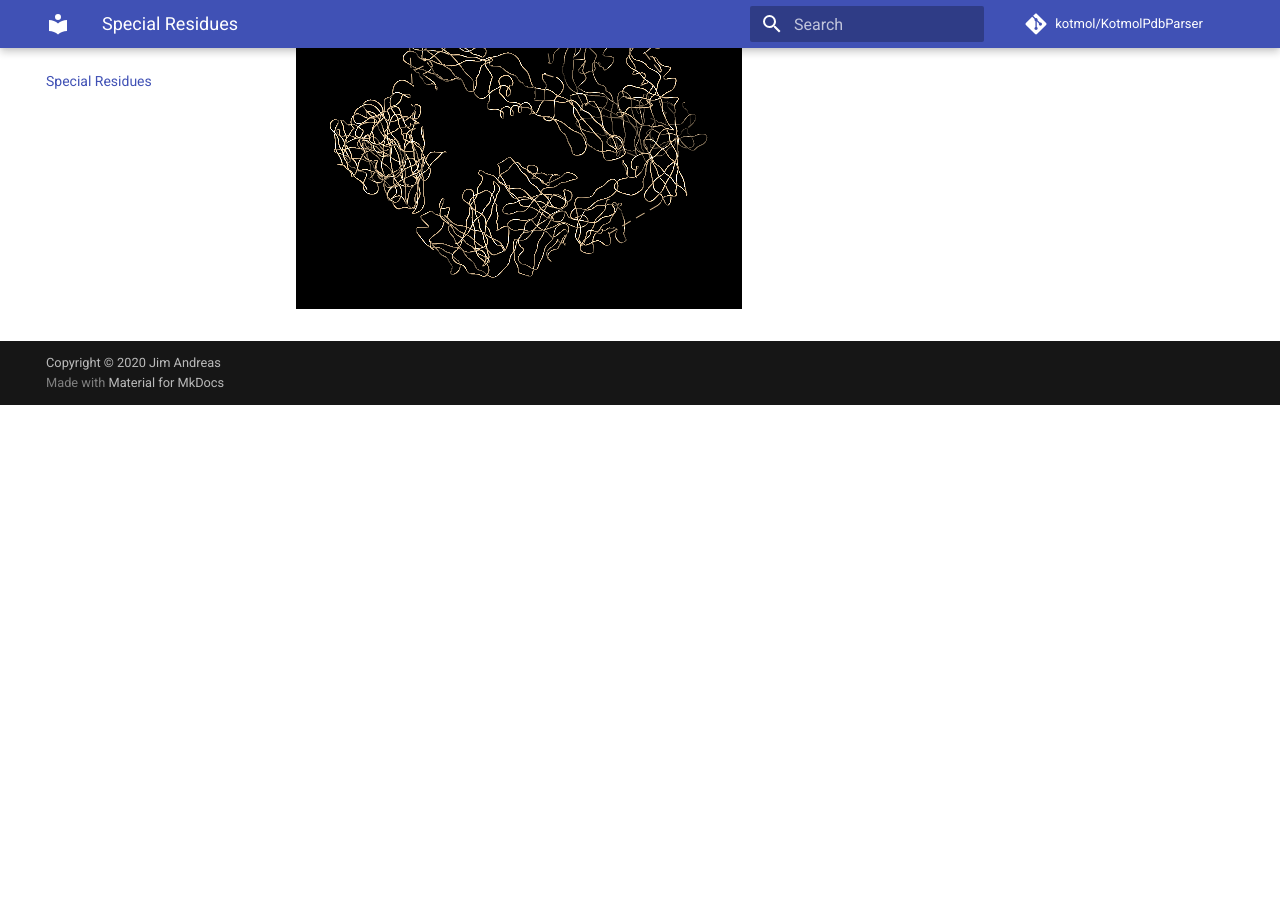
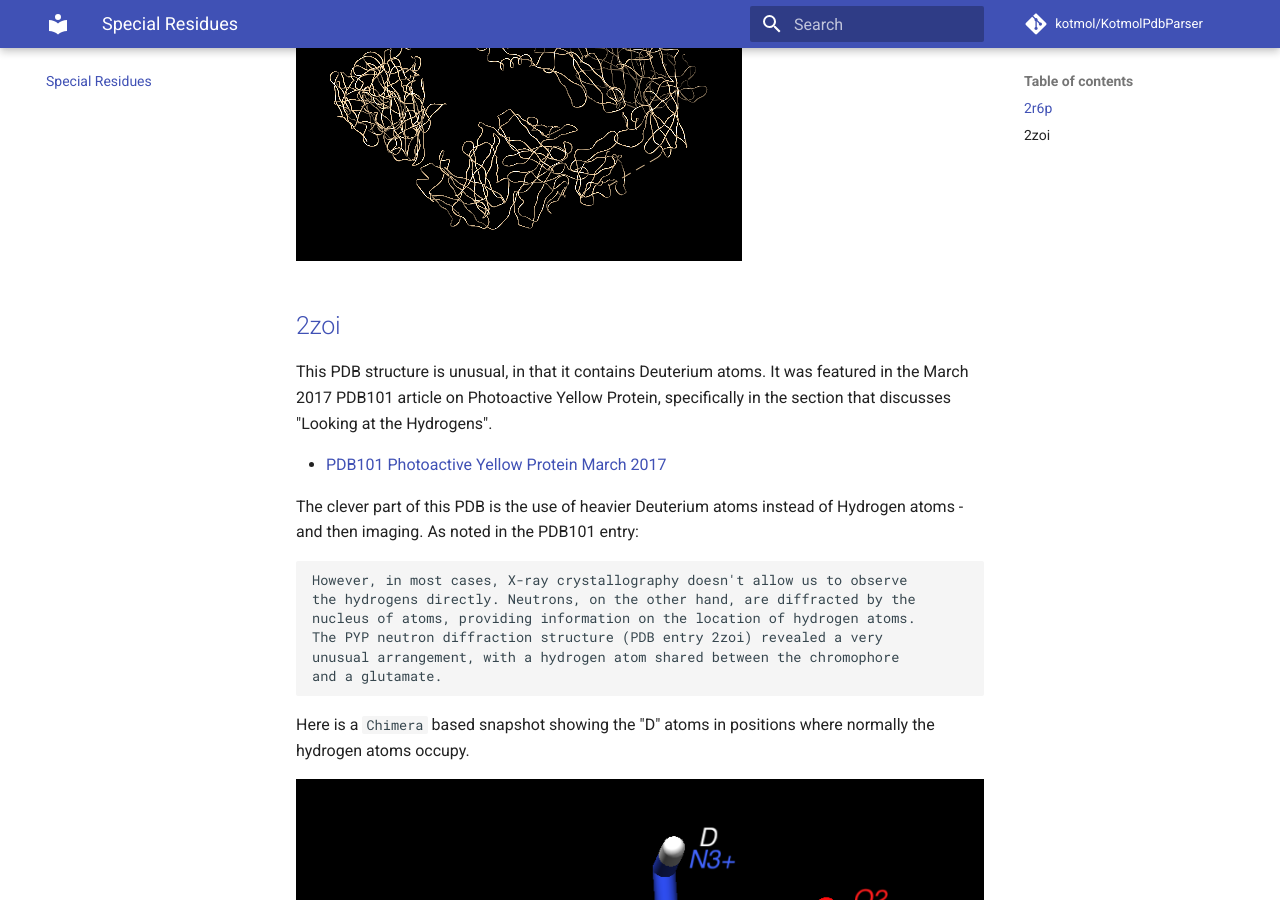
Before and after one commit to kotmol/KotmolPdbParser, an MkDocs documentation site: the page built from docs/Special-Residues.md, in a window 1280 px wide and 900 px high, scrolled down 1250 px. Built offline with MkDocs 1.6.1 and Material for MkDocs 9.7.7, drawn with Linux system fonts in a browser that asks for light colours; comment, search, counter and statistics services are not loaded; before the commit the page ends 1655 px from its top, so only the background shows below that; some of the changed text lies outside the part shown.

Commit message:
add 2zoi molecule

```diff
--- a/docs/Special-Residues.md
+++ b/docs/Special-Residues.md
@@ -29,3 +30,29 @@ and `Chimera` defaults to just the CA chain.
 
 ![Molbrowser view](img/PDB-2R6P-Molbrowser-spacefilling.PNG)
 ![Chimera background view](img/PDB-2R6P-chimera-CAbackbone.PNG)
+
+[2zoi][5]
+----
+This PDB structure is unusual, in that it contains Deuterium atoms.
+It was featured in the March 2017 PDB101 article on Photoactive Yellow Protein, specifically in
+the section that discusses "Looking at the Hydrogens".
+
+* [PDB101 Photoactive Yellow Protein March 2017][4]
+
+  [4]: https://pdb101.rcsb.org/motm/207
+  [5]: https://www.rcsb.org/structure/2zoi
+
+The clever part of this PDB is the use of heavier Deuterium atoms instead of Hydrogen atoms - and then
+imaging.  As noted in the PDB101 entry:
+
+    However, in most cases, X-ray crystallography doesn't allow us to observe
+    the hydrogens directly. Neutrons, on the other hand, are diffracted by the
+    nucleus of atoms, providing information on the location of hydrogen atoms.
+    The PYP neutron diffraction structure (PDB entry 2zoi) revealed a very
+    unusual arrangement, with a hydrogen atom shared between the chromophore
+    and a glutamate.
+
+Here is a `Chimera` based snapshot showing the "D" atoms in positions where normally
+the hydrogen atoms occupy.
+
+![Chimera background view](img/PDB-2ZOI-chimera-has-DeuteriumAtoms.PNG)
```
Also changed, not shown: other parts of docs/Special-Residues.md (+4 -3 lines), docs/img/PDB-2ZOI-chimera-has-DeuteriumAtoms.PNG (added).
